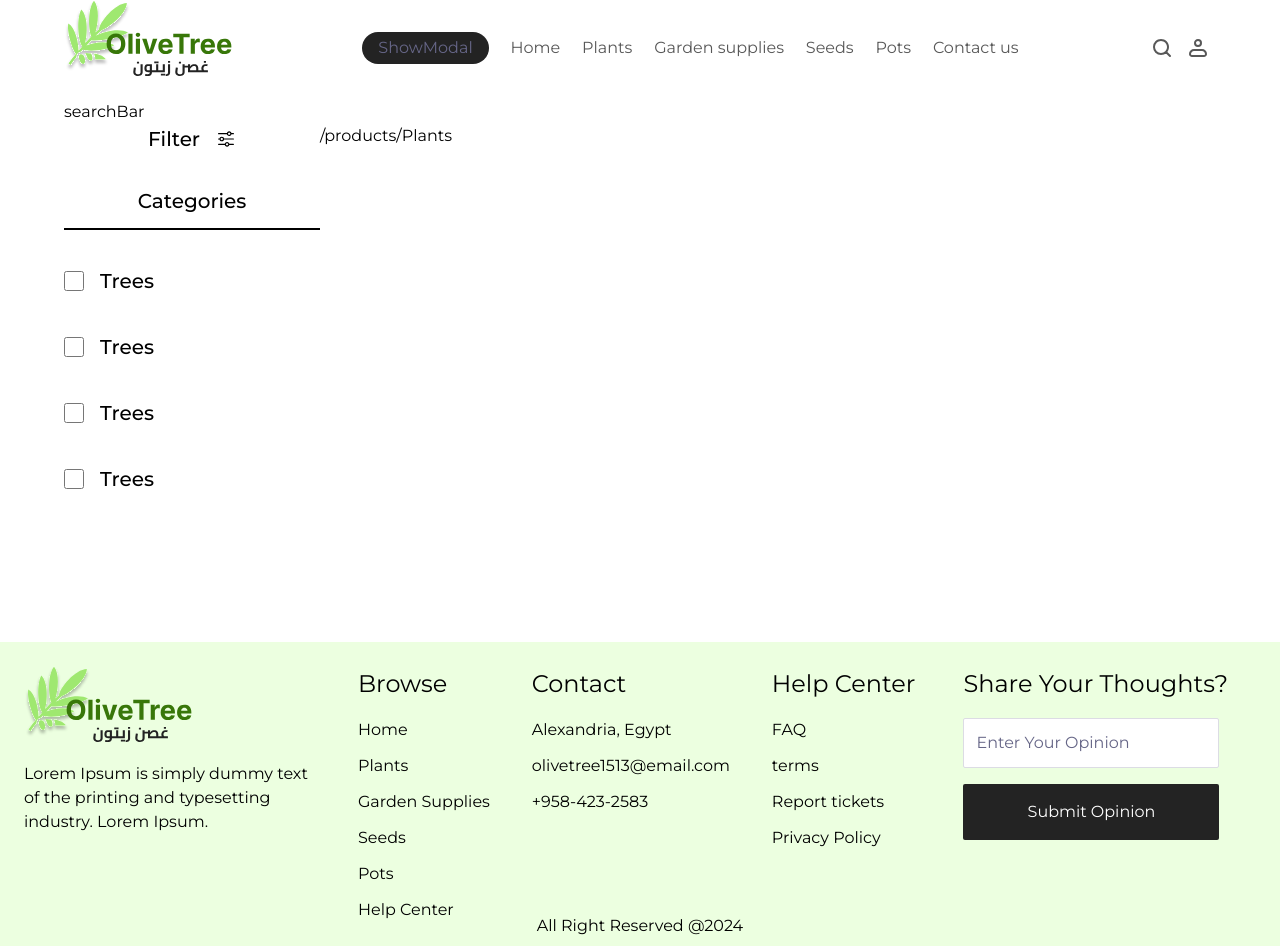
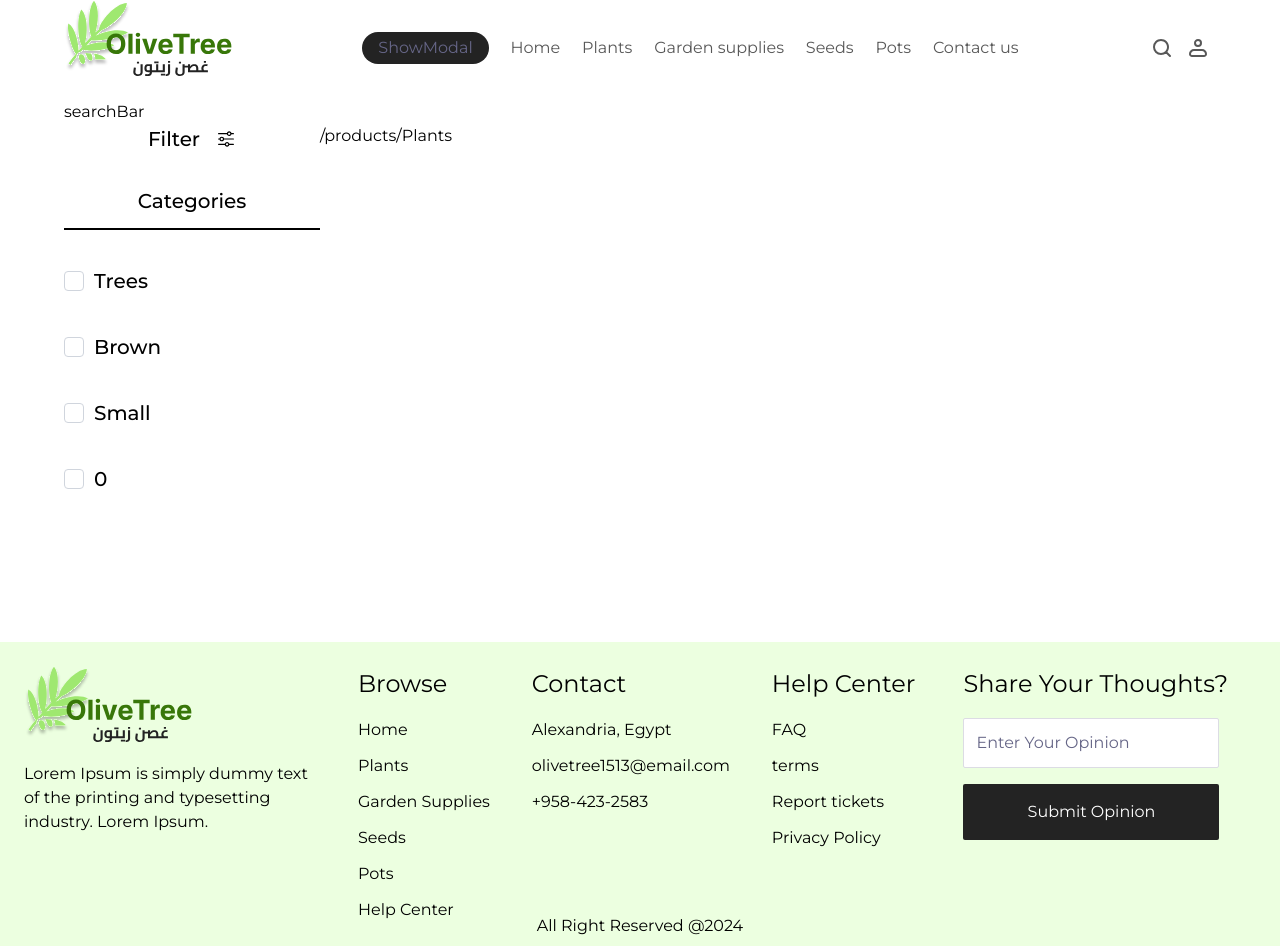
Before and after one commit to abdulrahmanalaa123/react-e-commerce, a React (Vite) app: page /products/Plants in a window 1280 px wide. Built offline with nearby package versions, Linux system fonts and the light colour scheme; no server answers.

Commit message:
designed checkbox added checkmark svg

```diff
--- a/src/components/products/FilterCheckBox.jsx
+++ b/src/components/products/FilterCheckBox.jsx
@@ -7,17 +7,23 @@ function FilterCheckBox({
   initialCheck = false,
 }) {
   return (
-    <div className="my-9 flex items-center gap-4">
+    <div className="my-9 flex items-center gap-[10px] checkbox-focus:bg-backgrounds-modalBg">
       <input
         type="checkbox"
-        name={name}
-        className="w-5 h-5 "
+        id={`${paramKey}-${name}`}
+        className="peer sr-only"
         defaultChecked={initialCheck}
         onChange={(e) => {
           editSearchParams(e, paramKey, name);
         }}
       />
-      <span className="font-medium text-[20px]">Trees</span>
+      <label
+        htmlFor={`${paramKey}-${name}`}
+        className="w-5 h-5 rounded border transition-all duration-150 border-[#D0D5DD] p-1 text-text-300 cursor-pointer hover:shadow-[0px_0px_0px_4px_#EBE9FE] peer-focus-visible:border-text-300
+        peer-focus-visible:shadow-[0px_0px_0px_4px_#EBE9FE] peer-checked:bg-text-300 relative peer-checked:before:absolute  peer-checked:before:-top-1 peer-checked:before:content-[url('/src/assets/svgs/check.svg')]
+        peer-checked:before:w-full peer-checked:before:inline-block peer-checked:before:h-full "
+      ></label>
+      <span className="font-medium text-[20px]">{name}</span>
     </div>
   );
 }
--- a/src/layouts/ProductsLayout.jsx
+++ b/src/layouts/ProductsLayout.jsx
@@ -57,19 +57,19 @@ function ProductsLayout() {
                 paramKey={"Subcategories"}
               ></FilterCheckBox>
               <FilterCheckBox
-                name={"Trees"}
+                name={"Brown"}
                 editSearchParams={editSearchParams}
-                paramKey={"Subcategories"}
+                paramKey={"Color"}
               ></FilterCheckBox>
               <FilterCheckBox
-                name={"Trees"}
+                name={"Small"}
                 editSearchParams={editSearchParams}
-                paramKey={"Subcategories"}
+                paramKey={"Size"}
               ></FilterCheckBox>
               <FilterCheckBox
-                name={"Trees"}
+                name={"0"}
                 editSearchParams={editSearchParams}
-                paramKey={"Subcategories"}
+                paramKey={"Price"}
               ></FilterCheckBox>
             </div>
           </div>
--- a/tailwind.config.js
+++ b/tailwind.config.js
@@ -59,9 +59,11 @@ export default {
           cardsBg: "#EAEAEA4D",
           footerBg: "#ECFFE0",
         },
+
         bg: "#F6F9F6",
 
         InputBorder: "#DCDCE4",
+
         error: "#EE1818",
       },
     },
```
Also changed, not shown: src/assets/svgs/check.svg (added).
